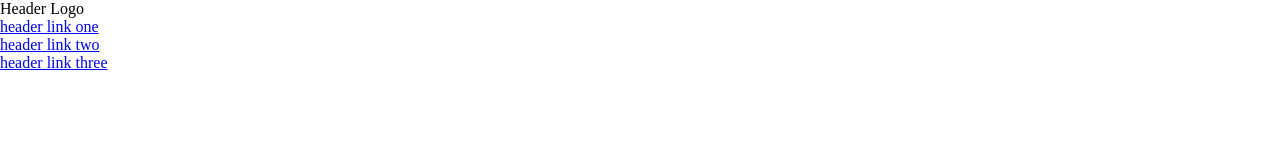
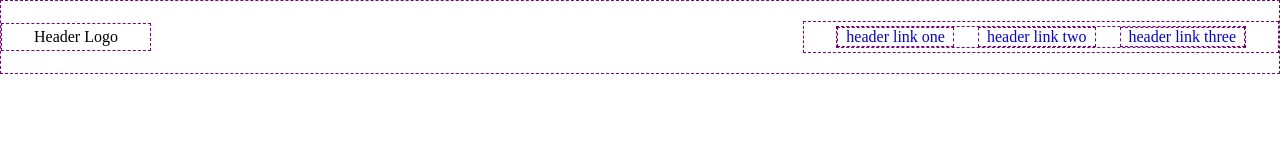
Before and after one commit to adeliya21/Odin-Website-Landing-Page, a plain HTML site: page index.html in a window 1280 px wide. Drawn offline with Linux system fonts and the light colour scheme.

Commit message:
Add header flex layout

```diff
--- a/styles.css
+++ b/styles.css
@@ -3,3 +3,41 @@
     padding: 0;
     box-sizing: border-box;
 }
+
+.header {
+    display: flex;
+    justify-content: space-between; /* divide logo and links to right and left sides */
+    align-items: center; /* align logo nad links on one level vertically */
+    border: 1px dashed purple;
+
+    padding: 20px 0; /* make header container more spacious */
+}
+
+.logo {
+    padding: 4px 32px; /* make logo container more spacious */
+    border: 1px dashed purple;
+}
+
+.links {
+    border: 1px dashed purple;
+    padding: 4px 32px; /* make links container more spacious */
+}
+
+ul {
+    display: flex;
+    justify-content: space-around;
+    gap: 24px;
+    border: 1px dashed purple;
+    list-style-type: none; /* this removes the dots on the list items*/
+    padding: 0; /* uls have some default margin/padding that you need to deal with */
+    margin: 0;
+}
+
+li {
+    border: 1px dashed purple;
+}
+
+a {
+    text-decoration: none;
+    padding: 8px;
+}
```
